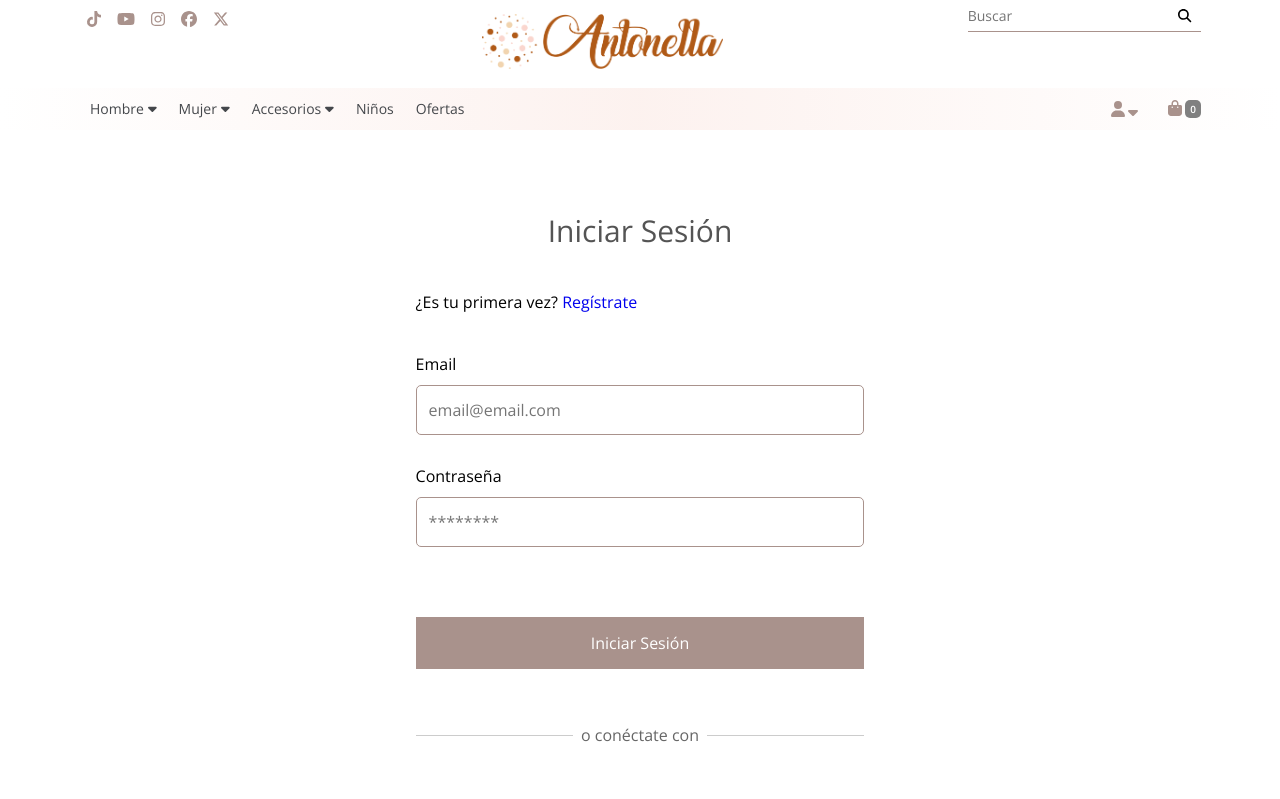
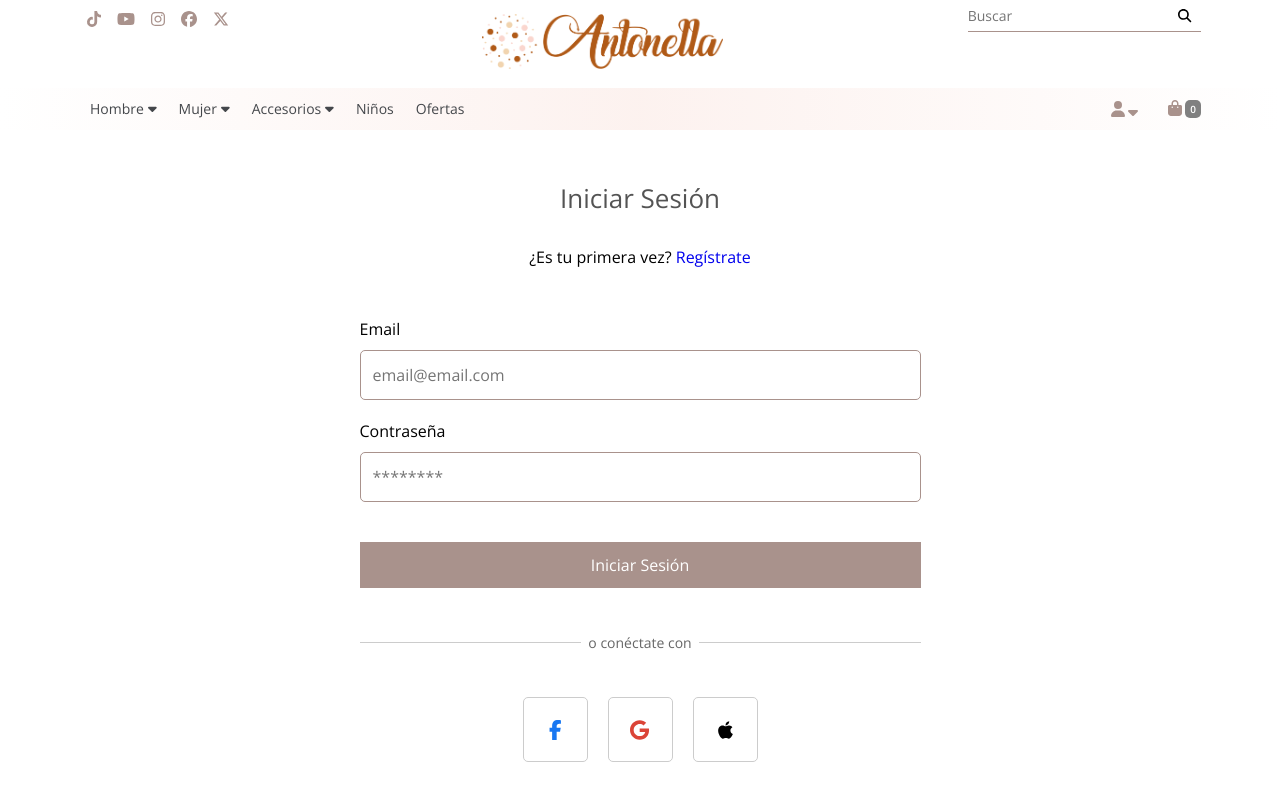
Before and after one commit to ruizdev98/mi-ecommerce, a React (Vite) app: page /login in a window 1280 px wide. Shown: the top 799 px of the page. Built offline with nearby package versions, Linux system fonts and the light colour scheme; no server answers.

Commit message:
💄 Estilos responsive para LoginPage y ajustes en index.css

```diff
--- a/src/pages/LoginPage.css
+++ b/src/pages/LoginPage.css
@@ -2,26 +2,34 @@
 .auth__box,
 .auth__form,
 .auth__group {
-    display: flex;
-    flex-direction: column;
+  display: flex;
+  flex-direction: column;
 }
 .auth {
-    align-items: center;
+  align-items: center;
 }
+
+/* Mobile (celulares) */
 .auth__box {
-    gap: 4rem;
-    width: 40%;
-    padding: 8rem 0;
+  gap: 1rem;
+  width: 90%;
+  padding: 2rem 0;
 }
 .auth__title {
-    text-align: center;
+  text-align: center;
+  font-size: 2rem;
+}
+.auth__top {
+  text-align: center;
 }
 .auth__form {
-    gap: 3rem;
+  gap: 1.5rem;
+  margin-top: 1.5rem;
 }
 .auth__button {
-    margin-top: 4rem;
-    padding: 1.3rem 1.2rem;
+  margin-top: 2rem;
+  padding: 1rem;
+  font-size: 1.4rem;
 }
 .auth__separator {
   display: flex;
@@ -33,7 +41,7 @@
 .auth__separator::after {
   content: '';
   flex: 1;
-  border-bottom: 1px solid #ccc; /* color de la línea */
+  border-bottom: 1px solid #ccc;
 }
 .auth__separator::before {
   margin-right: 0.75rem;
@@ -43,9 +51,64 @@
 }
 .auth__separator span {
   color: var(--gray-600);
+  font-size: 1.4rem;
 }
 .social-buttons {
   display: flex;
-  gap: 4rem;
-  justify-content: center;
+  flex-direction: column;
+  align-items: center;
+  gap: 1rem;
 }
+
+@media (min-width: 768px) {
+  .auth__box {
+    width: 60%;
+    padding: 3rem 2rem;
+    gap: 2rem;
+  }
+  .auth__title {
+    font-size: 2.4rem;
+  }
+  .auth__form {
+    gap: 2rem;
+    margin-top: 2rem;
+  }
+  .social-buttons {
+    flex-direction: row;
+    justify-content: center;
+    gap: 2rem;
+  }
+}
+@media (min-width: 1024px) {
+  .auth__box {
+    width: 50%;
+    padding: 5rem 0;
+    gap: 3rem;
+  }
+  .auth__title {
+    font-size: 2.6rem;
+  }
+  .auth__button {
+    font-size: 1.6rem;
+  }
+}
+@media (min-width: 1440px) {
+  .auth__box {
+    width: 40%;
+    padding: 8rem 0;
+    gap: 3rem;
+  }
+  .auth__form {
+    gap: 3rem;
+  }
+  .auth__button {
+    margin-top: 4rem;
+    padding: 1.3rem 1.2rem;
+  }
+  .auth__separator span {
+    font-size: 1.4rem;
+  }
+  .social-buttons {
+    gap: 4rem;
+  }
+}
```
Also changed, not shown: src/index.css (+7 -0 lines).
